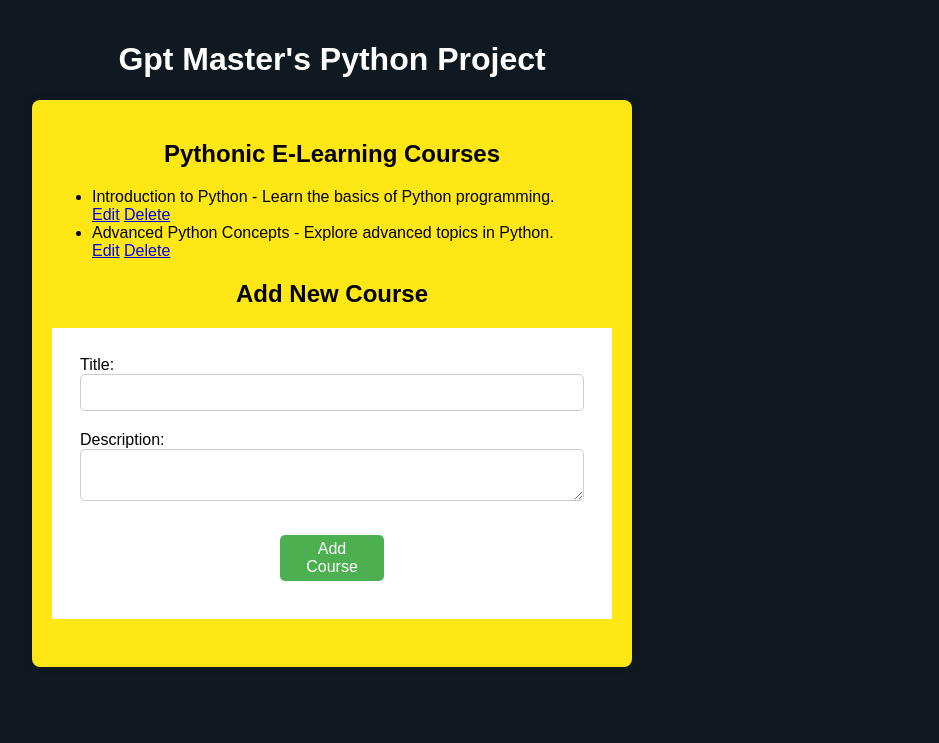
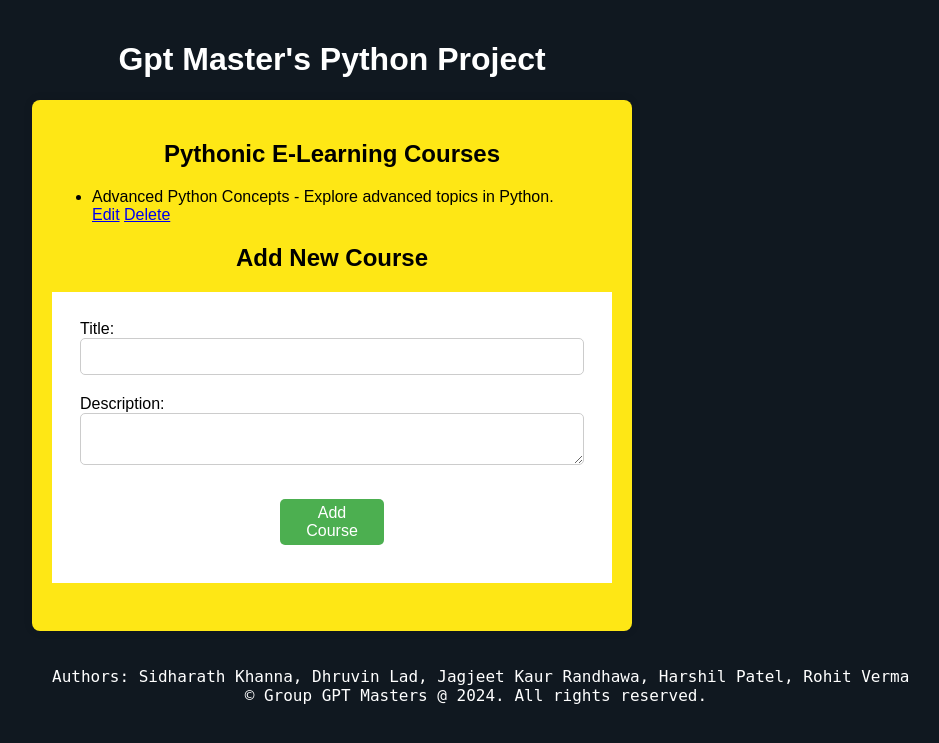
Before and after one commit to sidharathkhanna29/E-learning-online-cource, a Flask app: page / in a window 1280 px wide. Shown: the top 743 px of the page, without its empty margins (308-1247 px from the left). Run offline with Flask 3, Linux system fonts and the light colour scheme.

Commit message:
Updated Views

```diff
--- a/templates/index.html
+++ b/templates/index.html
@@ -46,6 +46,7 @@
 
                 background-color: #fff;
             }
+
             #title, #description {
                 width: 100%;
                 padding: 10px;
@@ -65,6 +66,14 @@
                 color: #fff;
                 border: none;
                 border-radius: 5px;
+            }
+
+            footer pre {
+                font-size: 16px;
+                color: white;
+                padding: 20px;
+                text-align: center;
+                bottom: 0;
             }
         </style>
     </head>
@@ -99,5 +108,10 @@
                 <button id="submit" type="submit">Add Course</button>
             </form>
         </main>
+        <!-- Footer  -->
+        <footer>
+            <pre>Authors: Sidharath Khanna, Dhruvin Lad, Jagjeet Kaur Randhawa, Harshil Patel, Rohit Verma
+                    &copy; Group GPT Masters @ 2024. All rights reserved.</pre>
+        </footer>
     </body>
 </html>
```
Also changed, not shown: templates/edit_course.html (+14 -2 lines). Lines whose indentation alone changed are shown as unchanged.
